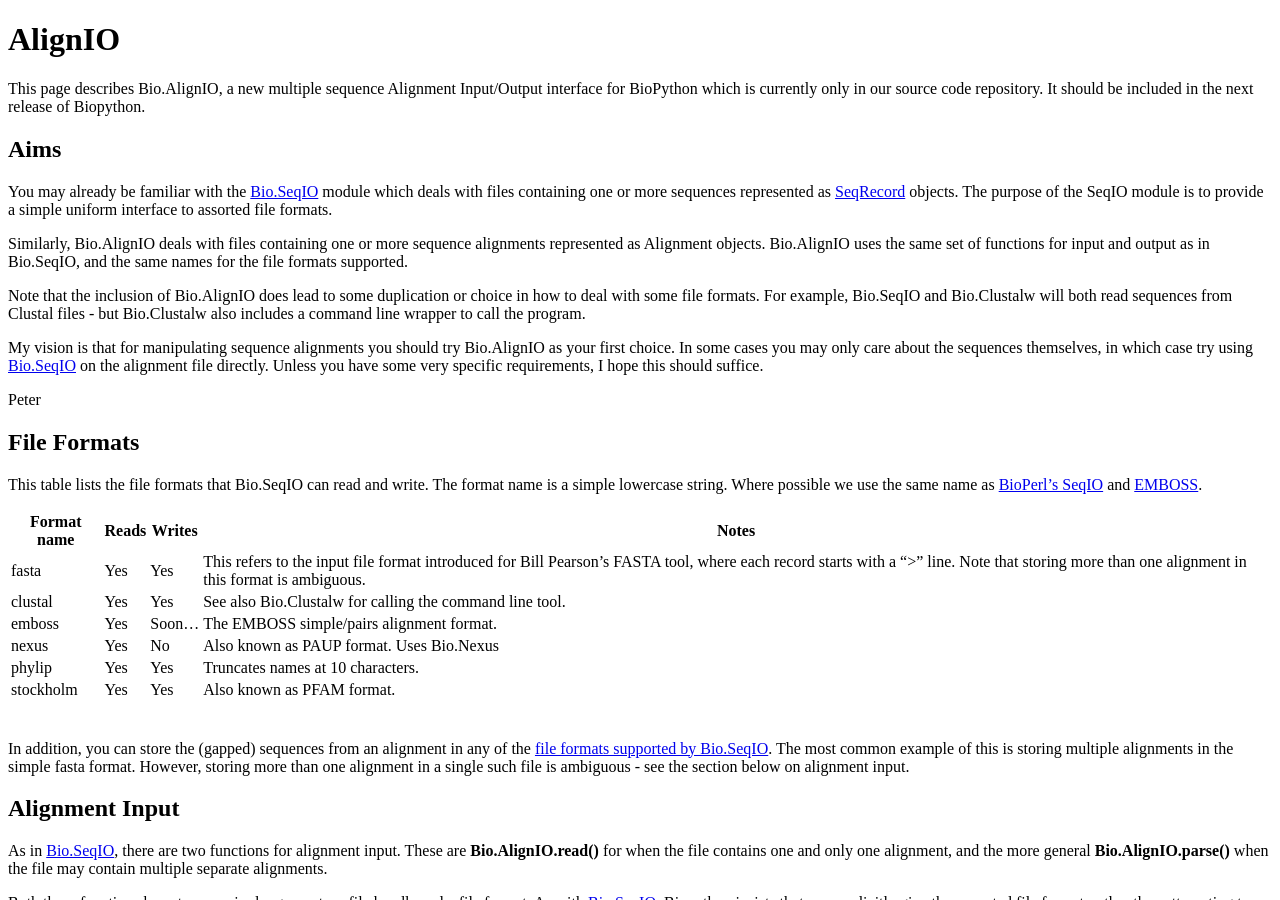
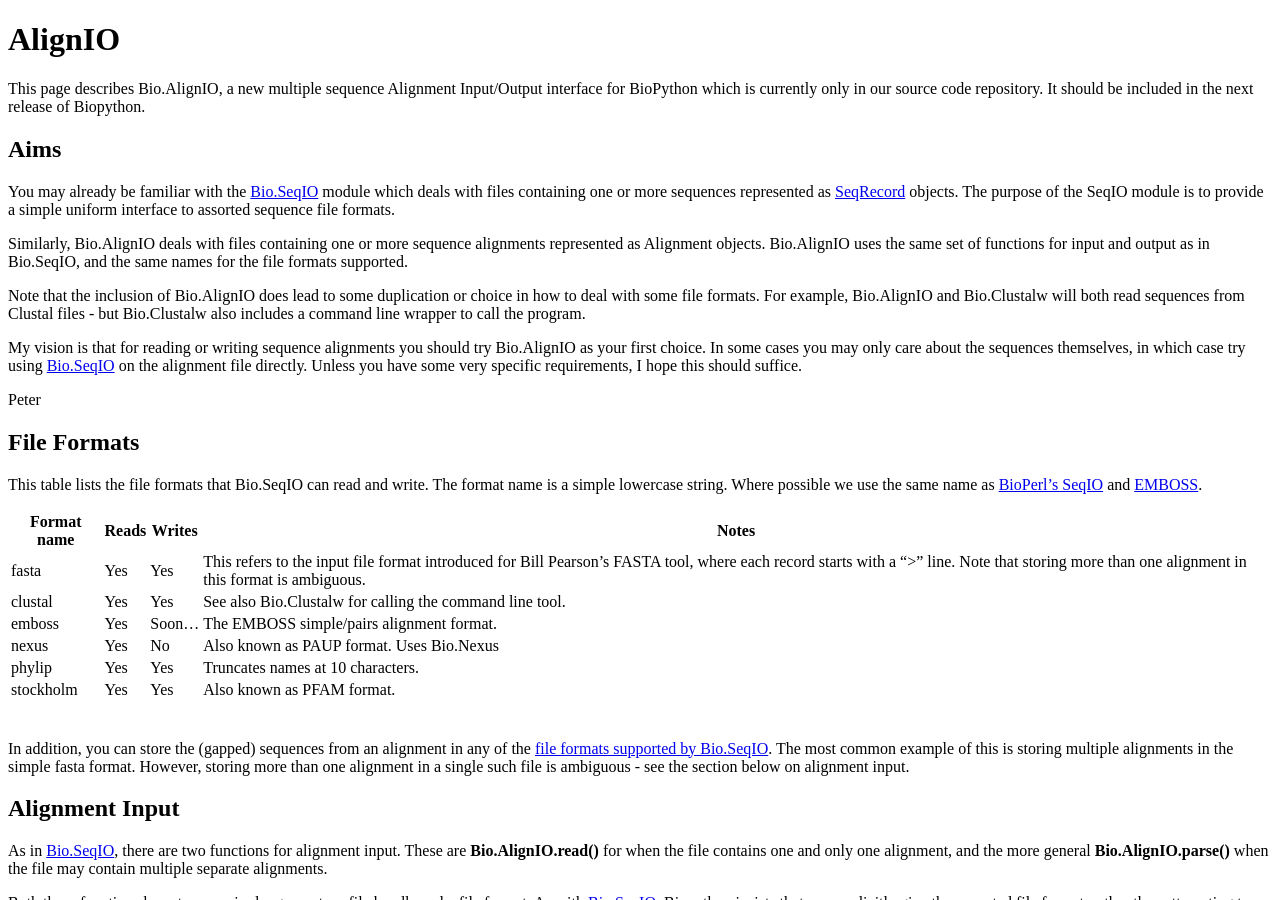
Before and after one commit to biopython/biopython.github.io, a Jekyll site: the page built from wiki/AlignIO.md, in a window 1280 px wide and 900 px high. Built offline with Jekyll 4.4.1, drawn with Linux system fonts in a browser that asks for light colours.

Commit message:
/* Aims */

```diff
--- a/wiki/AlignIO.md
+++ b/wiki/AlignIO.md
@@ -16,7 +16,7 @@ You may already be familiar with the [Bio.SeqIO](SeqIO "wikilink")
 module which deals with files containing one or more sequences
 represented as [SeqRecord](SeqRecord "wikilink") objects. The purpose of
 the SeqIO module is to provide a simple uniform interface to assorted
-file formats.
+sequence file formats.
 
 Similarly, Bio.AlignIO deals with files containing one or more sequence
 alignments represented as Alignment objects. Bio.AlignIO uses the same
@@ -24,13 +24,13 @@ set of functions for input and output as in Bio.SeqIO, and the same
 names for the file formats supported.
 
 Note that the inclusion of Bio.AlignIO does lead to some duplication or
-choice in how to deal with some file formats. For example, Bio.SeqIO and
-Bio.Clustalw will both read sequences from Clustal files - but
+choice in how to deal with some file formats. For example, Bio.AlignIO
+and Bio.Clustalw will both read sequences from Clustal files - but
 Bio.Clustalw also includes a command line wrapper to call the program.
 
-My vision is that for manipulating sequence alignments you should try
-Bio.AlignIO as your first choice. In some cases you may only care about
-the sequences themselves, in which case try using
+My vision is that for reading or writing sequence alignments you should
+try Bio.AlignIO as your first choice. In some cases you may only care
+about the sequences themselves, in which case try using
 [Bio.SeqIO](Bio.SeqIO "wikilink") on the alignment file directly. Unless
 you have some very specific requirements, I hope this should suffice.
 
```
Also changed, not shown: 1 other file.
